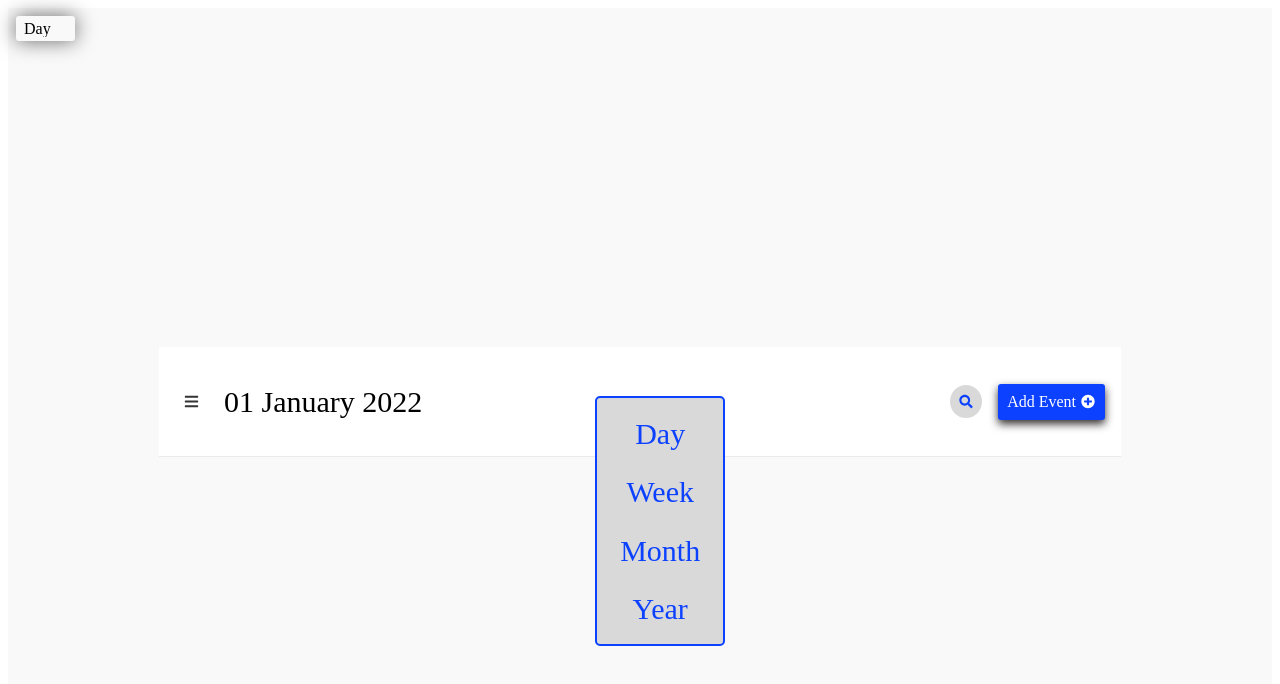
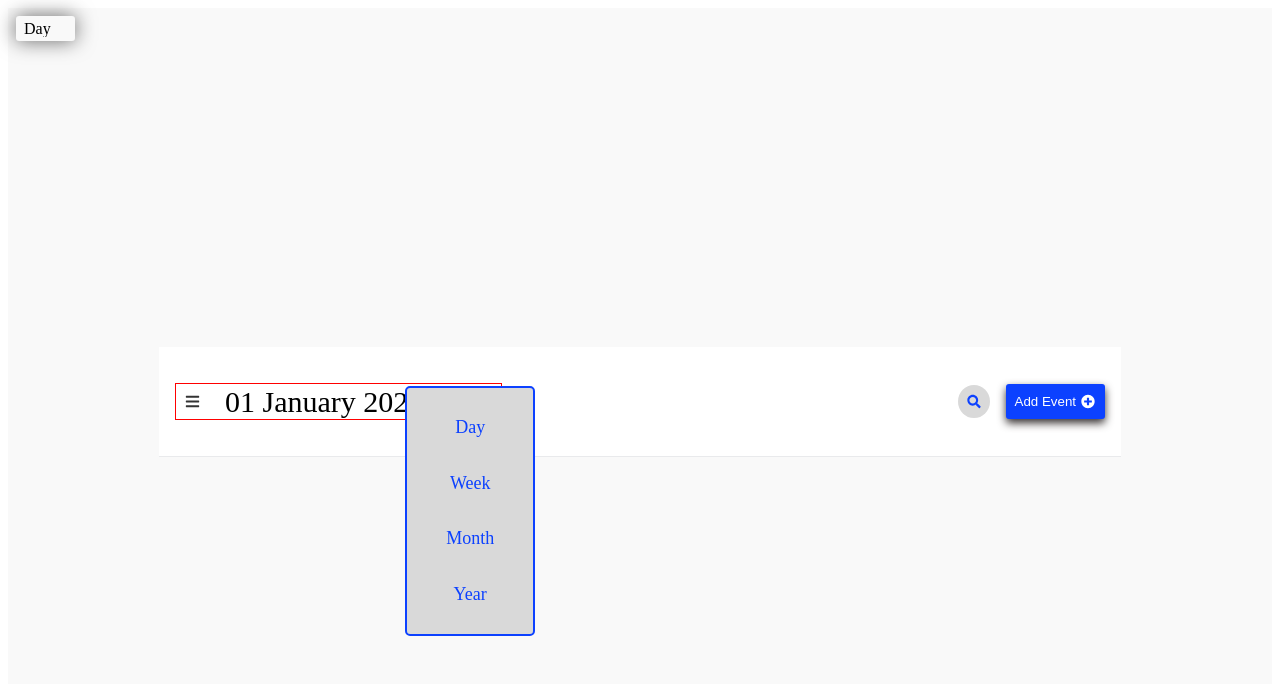
Before and after one commit to aftabrehan/calendarwex, a Next.js app: page /stories/toolbar in a window 1280 px wide. Both pictures are taken after a click on the button "Day". Shown: the top 684 px of the page. Built offline with nearby package versions, Linux system fonts and the light colour scheme.

Commit message:
Fixes Dropdown

```diff
--- a/src/components/button/Button.js
+++ b/src/components/button/Button.js
@@ -27,7 +27,7 @@ const Button = ({
       disabled={disabled}
       type={type}
       style={style}
-      className={clsx(stl[`${variant}Btn`], customClass)}
+      className={clsx(stl[`${variant}Btn`], customClass, stl.new)}
     >
       {label || children}
       {icon}
--- a/src/components/button/Button.module.scss
+++ b/src/components/button/Button.module.scss
@@ -1,17 +1,17 @@
 @import 'styles/common';
 .fillBtn {
-  all: unset;
   display: flex;
   flex-direction: row;
   justify-content: center;
   align-items: center;
   padding: 8px;
   gap: 4px;
-  position: relative;
   color: white;
   background: #0c41ff;
   border-radius: 3px;
   border: 1px solid transparent;
+  transition: opacity 0.4s;
+
   cursor: pointer;
   user-select: none;
   box-shadow: 0px 4px 8px #353030;
@@ -48,20 +48,18 @@
 }
 
 .borderedBtn {
-  all: unset;
   display: flex;
   flex-direction: row;
   justify-content: center;
   align-items: center;
   padding: 8px;
-  position: relative;
   gap: 4px;
   color: #0c41ff;
   background-color: transparent;
   border: 1px solid #0c41ff;
   border-radius: 3px;
   cursor: pointer;
-  z-index: 0;
+  transition: opacity 0.4s;
   user-select: none;
 
   svg {
@@ -97,16 +95,15 @@
 }
 
 .transparentBtn {
-  all: unset;
   display: flex;
   flex-direction: row;
   justify-content: center;
   align-items: center;
   padding: 8px;
-  position: relative;
   gap: 4px;
   color: #0c41ff;
   background-color: transparent;
+  transition: opacity 0.4s;
   border-radius: 3px;
   border: 1px solid transparent;
   cursor: pointer;
--- a/src/components/dropdown/Dropdown.js
+++ b/src/components/dropdown/Dropdown.js
@@ -1,23 +1,31 @@
 import PropTypes from 'prop-types'
+import { useOnClickOutside } from 'lib/hooks'
+import clsx from 'clsx'
+import { useRef } from 'react'
 
 import stl from './Dropdown.module.scss'
 import Button from 'components/button'
-import clsx from 'clsx'
 
 const mouseUpCaptureHandler = () => {
   const btn = document.getElementById('drpBtn')
-  btn.style.display = 'flex'
+  btn.style.opacity = '1'
   const dropDown = document.getElementById('dropMenu')
   dropDown.style.height = '0'
+  dropDown.style.width = '0'
+  dropDown.style.padding = '0'
+  dropDown.style.opacity = '0'
   dropDown.style.zIndex = '-1'
 }
 
 const bntOnClickHandler = () => {
   const btn = document.getElementById('drpBtn')
-  btn.style.display = 'none'
+  btn.style.opacity = '0'
   const dropDown = document.getElementById('dropMenu')
   dropDown.style.zIndex = '1'
-  dropDown.style.height = '250px' || height
+  dropDown.style.opacity = '1'
+  dropDown.style.width = '130px'
+  dropDown.style.padding = '4px 8px'
+  dropDown.style.height = '250px'
 }
 
 const DropDown = ({
@@ -30,6 +38,7 @@ const DropDown = ({
   bntOnClick,
   variant,
   btnType,
+  style,
   size,
   type,
   disabled,
@@ -45,19 +54,20 @@ const DropDown = ({
   onMouseUpCapture,
 }) => {
   return (
-    <div className={stl.wrapper}>
+    <div className={stl.drpdncontainer}>
       <Button
         id="drpBtn"
+        style={style}
         variant="bordered"
+        customClass={clsx(stl.new)}
         label={name}
         icon={icon}
         onClick={bntOnClick}
       />
-      <div>
       <ul
         id="dropMenu"
         className={clsx(stl[`${variant}`], customClass)}
-          style={{ top, left }}
+        style={{ top, left, bottom, right, width, height }}
         onClick={onClick}
         height={height}
       >
@@ -73,7 +83,6 @@ const DropDown = ({
         ))}
       </ul>
     </div>
-    </div>
   )
 }
 
@@ -82,11 +91,11 @@ DropDown.defaultProps = {
   transition: 'all 0.4s',
   onMouseUpCapture: mouseUpCaptureHandler,
   variant: 'drpDwn',
-  height: '55px',
+  top: '-1rem',
+  onClick: () => {},
+  left: '50%',
   bntOnClick: bntOnClickHandler,
-  left: '46.5%',
   name: 'DropDown',
-  top: '45.8%',
   size: 'normal',
   disabled: false,
 }
--- a/src/components/dropdown/Dropdown.module.scss
+++ b/src/components/dropdown/Dropdown.module.scss
@@ -1,22 +1,26 @@
+.drpdncontainer {
+  position: relative;
+}
+
 .Dropdown {
   position: absolute;
   box-sizing: border-box;
   border: 2px solid #0c41ff;
   background: #d9d9d9;
+  color: #0c41ff;
   border-radius: 5px;
   list-style: none;
   display: flex;
-  color: #0c41ff;
   flex-direction: column;
   justify-content: space-evenly;
   transition: all 0.4s ease-out;
-  width: 130px;
-  padding: 4px 8px;
+  width: 0;
+  padding: 0;
+  translate: -50%;
+  opacity: 0;
   height: 0;
-  clear: both;
   overflow: hidden;
   text-align: center;
-  // transition: all 0.4s;
   z-index: -1;
 
   li {
--- a/src/components/stories/Stories.js
+++ b/src/components/stories/Stories.js
@@ -4,18 +4,16 @@ import clsx from 'clsx'
 
 import stl from './Stories.module.scss'
 
-const Stories = ({ argList, template, customClass, data }) => {
+const Stories = ({ argList, template, customClass }) => {
   const [arg, setArg] = useState(argList[0].arg || '')
   const args = argList.find(el => el.arg === arg)
-
-  console.log(data)
 
   return (
     <div className={clsx(stl.container, customClass)}>
       <select
         id="selectMenu"
         name="variants"
-        onChange={e => setArg(data)}
+        onChange={e => setArg(e.target.value)}
         className={clsx(stl.variantSelector)}
       >
         {argList.map(el => (
--- a/src/components/toolbar/Toolbar.js
+++ b/src/components/toolbar/Toolbar.js
@@ -1,7 +1,6 @@
 import PropTypes from 'prop-types'
 
 import clsx from 'clsx'
-import Stories from 'components/stories'
 import DropDown from 'components/dropdown'
 import Button from 'components/button'
 import stl from './Toolbar.module.scss'
@@ -33,12 +32,6 @@ const Toolbar = ({
   drplist,
   onMouseUpCapture,
 }) => {
-  console.log(argList)
-
-  const liOnClickHandler = e => {
-    console.log(e.target.value)
-  }
-
   return (
     <div className={stl.toolbar}>
       <div className={stl.right}>
@@ -63,15 +56,13 @@ const Toolbar = ({
         ></Button>
         <span>{label}</span>
         <DropDown
-          arg={'Day'}
+          // arg={'Day'}
           drplist={['Day', 'Week', 'Month', 'Year']}
-          height="250px"
           top={top}
           left={left}
-          liOnClick={liOnClickHandler}
           name={name}
           variant="Dropdown"
-          customClass={clsx(stl.drpDnMnu)}
+          customClass={clsx(stl.new)}
           icon={
             <svg
               width="16"
@@ -122,4 +113,6 @@ const Toolbar = ({
   )
 }
 
+Toolbar.defaultProps = {}
+
 export default Toolbar
--- a/src/components/toolbar/Toolbar.module.scss
+++ b/src/components/toolbar/Toolbar.module.scss
@@ -8,7 +8,6 @@
   width: 930px;
   height: 77px;
   background-color: white;
-  margin: auto;
   border-bottom: 1px solid rgba(218, 220, 224, 0.6);
 }
 
@@ -25,12 +24,11 @@
 }
 
 .right {
-  box-sizing: border-box;
   display: flex;
   align-items: center;
   flex-direction: row;
-  padding: 0px;
   gap: 16px;
+  border: 1px solid red;
   font-size: 30px;
   flex: none;
   order: 0;
@@ -48,18 +46,7 @@
   flex-grow: 0;
 }
 
-.type {
-  position: relative;
-  z-index: 1;
+.new {
+  font-size: 18px;
+  font-weight: 500;
 }
-
-.drpdrpDnMnuDwn {
-  box-sizing: border-box;
-  flex-direction: column;
-  justify-content: space-evenly;
-  transition: all 0.4s ease-out;
-
-  li {
-    cursor: pointer;
-  }
-}
--- a/src/lib/hooks/index.js
+++ b/src/lib/hooks/index.js
@@ -1 +1 @@
-export * from './useOnClickOutside'
+export * from './useClickOutside'
```
Also changed, not shown: pages/stories/dropdown.js (+2 -3 lines), src/lib/hooks/useClickOutside.js (renamed from src/lib/hooks/useOnClickOutside.js). Lines whose indentation alone changed are shown as unchanged.
